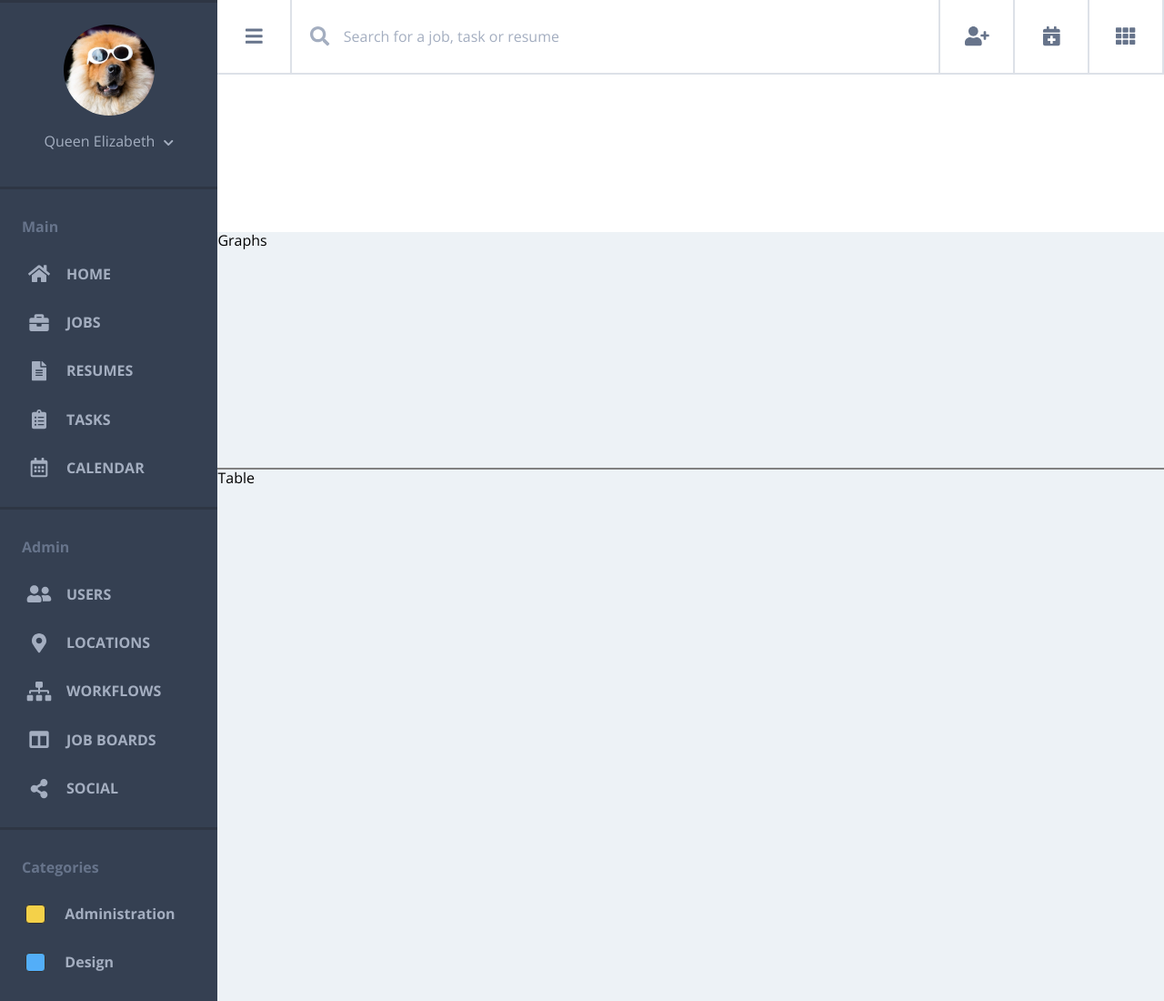
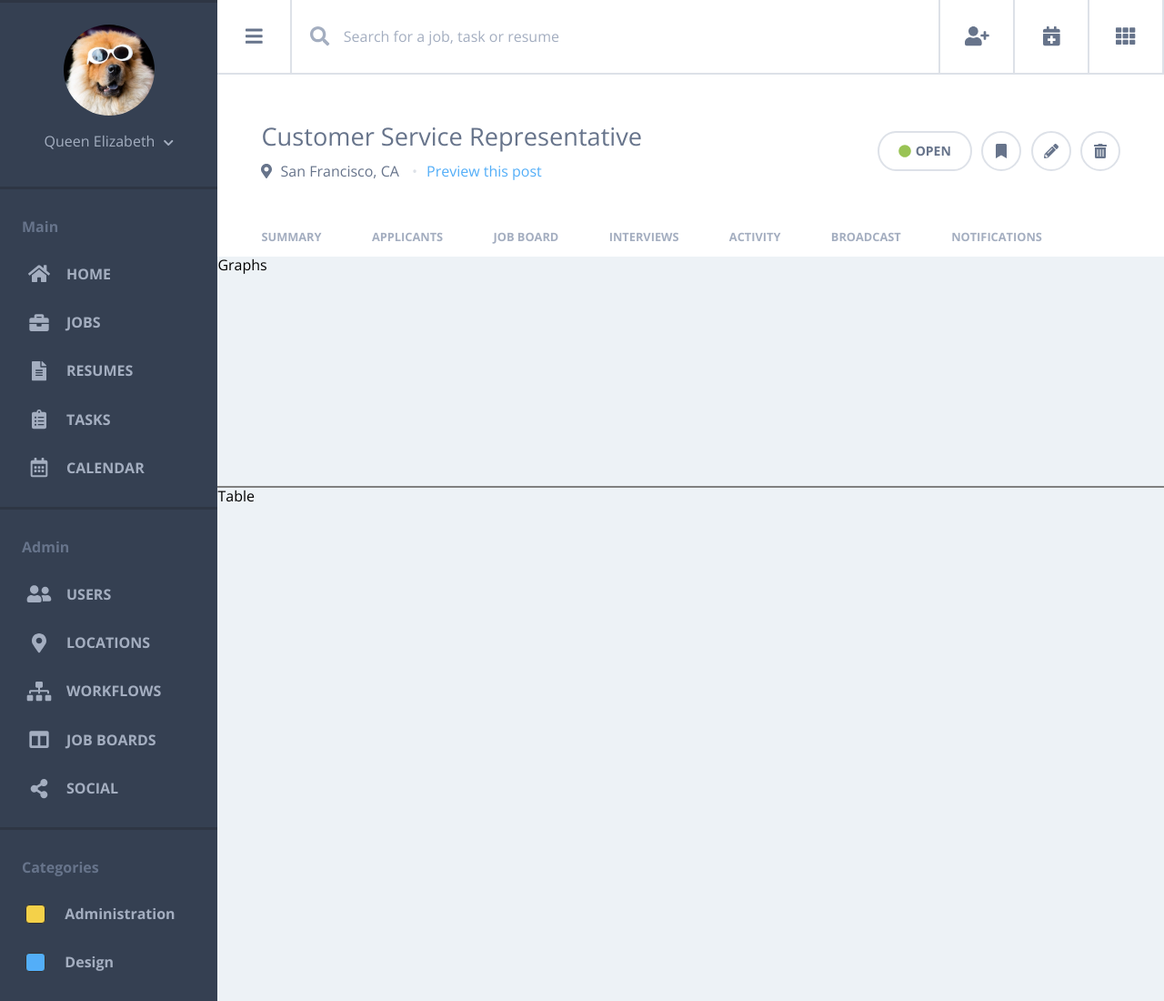
Before and after one commit to RyanDBarnett/rb-comp-challenge-2, a plain HTML site: page index.html in a window 1280 px wide. Shown: the top 1100 px of the page at 91% size. Drawn offline with nearby package versions, Linux system fonts and the light colour scheme.

Commit message:
Completed header styles

```diff
--- a/css/layout.css
+++ b/css/layout.css
@@ -1,10 +1,11 @@
 .grid {
   display: grid;
   grid-template-columns: auto 7fr;
-  grid-template-rows: auto 2fr 3fr 8fr;
+  grid-template-rows: auto 2fr auto 3fr 8fr;
   grid-template-areas:
     "sidebar top-search"
-    "sidebar header"
+    "sidebar top-header"
+    "sidebar header-nav"
     "sidebar graphs"
     "sidebar main";
 }
@@ -19,9 +20,16 @@
   grid-area: top-search;
 }
 
-.l-header {
-  /*background-color: blue;*/
-  grid-area: header;
+.l-top-header {
+  padding: 0 3em;
+  grid-area: top-header;
+  display: flex;
+  align-items: center;
+  justify-content: space-between;
+}
+
+.l-header-nav {
+  padding: 0 3em;
 }
 
 .l-graphs {
--- /dev/null
+++ b/css/modules/header-nav.css
@@ -0,0 +1,18 @@
+#header-nav {
+  margin: 0;
+}
+
+#header-nav li {
+  display: inline-block;
+  margin-right: 4em;
+  text-transform: uppercase;
+  font-size: 0.8em;
+  padding-bottom: 1em;
+  border-bottom: 2px solid transparent;
+  cursor: pointer;
+}
+
+#header-nav li:hover {
+  color: #67748B;
+  border-bottom: 2px solid #53AEF8;
+}
--- a/css/modules/top-header.css
+++ b/css/modules/top-header.css
@@ -38,6 +38,7 @@
   font-weight: 700;
   display: flex;
   align-items: center;
+  padding: 0 1.5em;
 }
 
 #open-button svg {
--- a/index.html
+++ b/index.html
@@ -8,6 +8,8 @@
   <link rel="stylesheet" href="css/layout.css">
   <link rel="stylesheet" href="css/modules/left-sidebar.css">
   <link rel="stylesheet" href="css/modules/search-bar.css">
+  <link rel="stylesheet" href="css/modules/top-header.css">
+  <link rel="stylesheet" href="css/modules/header-nav.css">
   <link href="https://fonts.googleapis.com/css?family=Open+Sans:300,400,500,600,700,800" rel="stylesheet">
   <script defer src="https://use.fontawesome.com/releases/v5.7.1/js/all.js" integrity="sha384-eVEQC9zshBn0rFj4+TU78eNA19HMNigMviK/PU/FFjLXqa/GKPgX58rvt5Z8PLs7" crossorigin="anonymous"></script>
 </head>
@@ -129,8 +131,33 @@
         <i class="fas fa-th fa-lg"></i>
       </li>
   </section>
-  <header class="l-header">
+  <header class="l-top-header">
+    <div id="top-header-left-container">
+      <h2>Customer Service Representative</h2>
+      <div id="location-preview-container">
+        <i class="fas fa-map-marker-alt"></i>
+        <p id="location">San Francisco, CA</p>
+        <p id="preview-post">Preview this post</p>
+      </div>
+    </div>
+    <div id="top-header-right-container">
+      <p id="open-button"><i class="fas fa-circle"></i>OPEN</p>
+      <i class="fas fa-bookmark"></i>
+      <i class="fas fa-pencil-alt"></i>
+      <i class="fas fa-trash-alt"></i>
+    </div>
   </header>
+  <nav class="l-header-nav">
+    <ul id="header-nav">
+      <li>Summary</li>
+      <li>Applicants</li>
+      <li>Job Board</li>
+      <li>Interviews</li>
+      <li>Activity</li>
+      <li>Broadcast</li>
+      <li>Notifications</li>
+    </ul>
+  </nav>
   <section class="l-graphs">
     Graphs
   </section>
```
